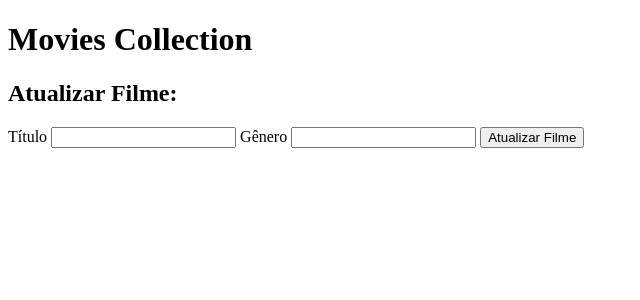
After one commit to Yami939/movies-collection, a Flask app: page /update/1 in a window 1280 px wide. The commit adds this page. Shown: the top 300 px of the page, without its empty margins (0-640 px from the left). Run offline with Flask 3, Linux system fonts and the light colour scheme; data that the repository does not hold is empty; some libraries are stand-ins or nearby versions.

Commit message:
frontend ok

```diff
--- a/app.py
+++ b/app.py
@@ -20,5 +20,25 @@ def index():
             movies = []
     return render_template('index.html', movies=movies)
 
+@app.route('/delete/<int:id>')
+def delete(id):
+    requests.delete(f'{API_URL}/{id}')
+    return redirect('/')
+
+@app.route('/update/<int:id>', methods=['GET', 'POST'])
+def update(id):
+    if request.method == 'POST':
+        title = request.form['title']
+        genre = request.form['genre']
+        requests.put(f'{API_URL}/{id}', json={'title': title, 'genre':genre})
+        return redirect('/')
+    response = requests.get(f'{API_URL}/{id}')
+    if response.status_code == 200:
+        movie = response.json()
+    else:
+        movie = {}
+    return render_template('update.html', movie=movie)
+
+
 if __name__ == '__main__':
     app.run(port=5001, debug=True)
--- a/templates/base.html
+++ b/templates/base.html
@@ -4,6 +4,7 @@
     <meta charset="UTF-8">
     <meta name="viewport" content="width=device-width, initial-scale=1.0">
     <title> Movies Collection </title>
+    <link rel="stylesheet" href="https://cdnjs.cloudflare.com/ajax/libs/font-awesome/6.6.0/css/all.min.css" integrity="sha512-Kc323vGBEqzTmouAECnVceyQqyqdsSiqLQISBL29aUW4U/M7pSPA/gEUZQqv1cwx4OnYxTxve5UMg5GT6L4JJg==" crossorigin="anonymous" referrerpolicy="no-referrer" />
 </head>
 <body>
     {% block header %}
--- a/templates/index.html
+++ b/templates/index.html
@@ -16,7 +16,11 @@
     <h2>Meus Filmes:</h2>
     <ul>
         {% for movie in movies %}
-            <li>{{movie['title'] }}</li>
+            <li>
+                {{movie['title'] }}
+                <a href="/delete/{{ movie['id']}}"><i class="fa-regular fa-trash-can"></i></a>
+                <a href="/update/{{ movie['id']}}"><i class="fa-regular fa-pen-to-square"></i></a>
+            </li>
         {% endfor %}
     </ul>
 {% endblock %}
--- /dev/null
+++ b/templates/update.html
@@ -0,0 +1,15 @@
+{% extends 'base.html' %}
+
+{% block content %}
+    <h1>Movies Collection</h1>
+
+    <h2>Atualizar Filme:</h2>
+    <form action="/update/{{ movie['id'] }}" method="post">
+        <label for ="title">Título</label>
+        <input type="text" id="title" name="title" value="{{ movie['title'] }}" required>
+        <label for="genre">Gênero</label>
+        <input type="text" id="genre" name="genre" value="{{ movie['genre'] }}" required>
+        <button type="submit">Atualizar Filme</button>
+    </form>
+
+{% endblock %}
```
